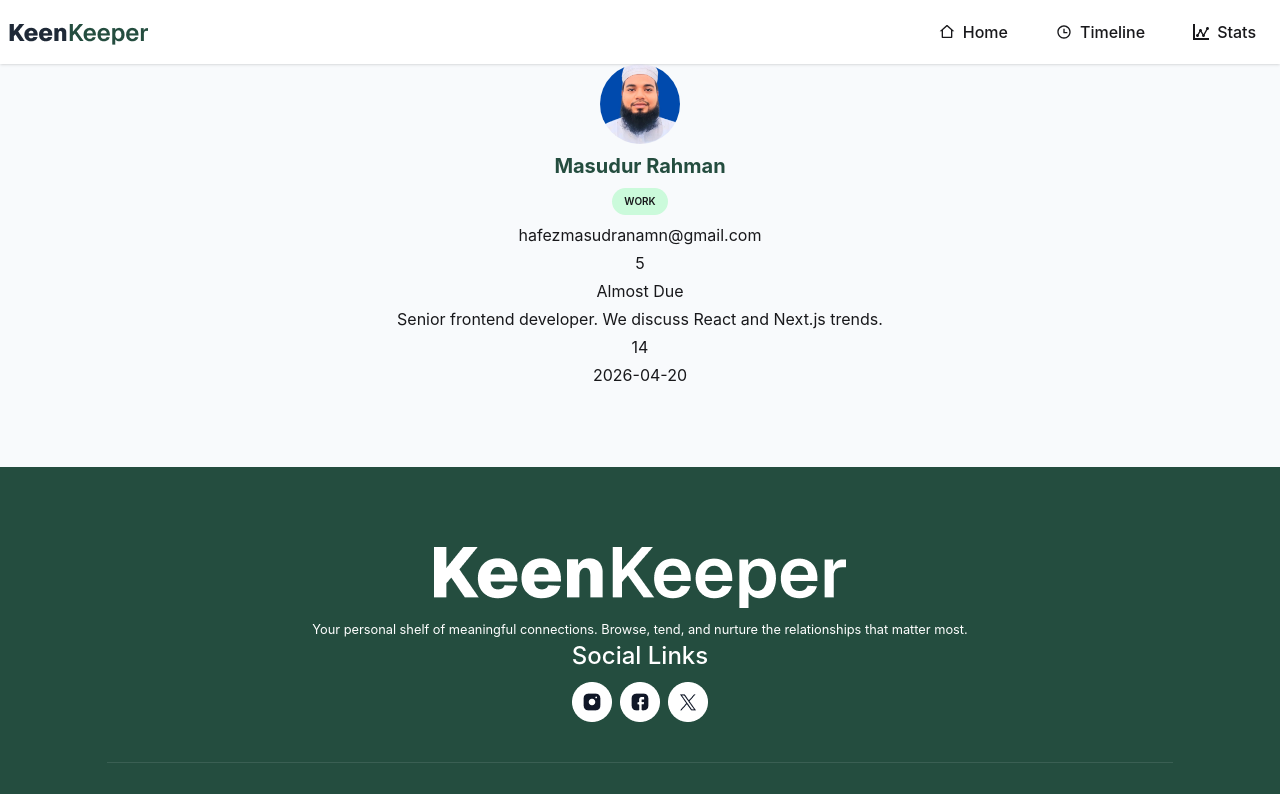
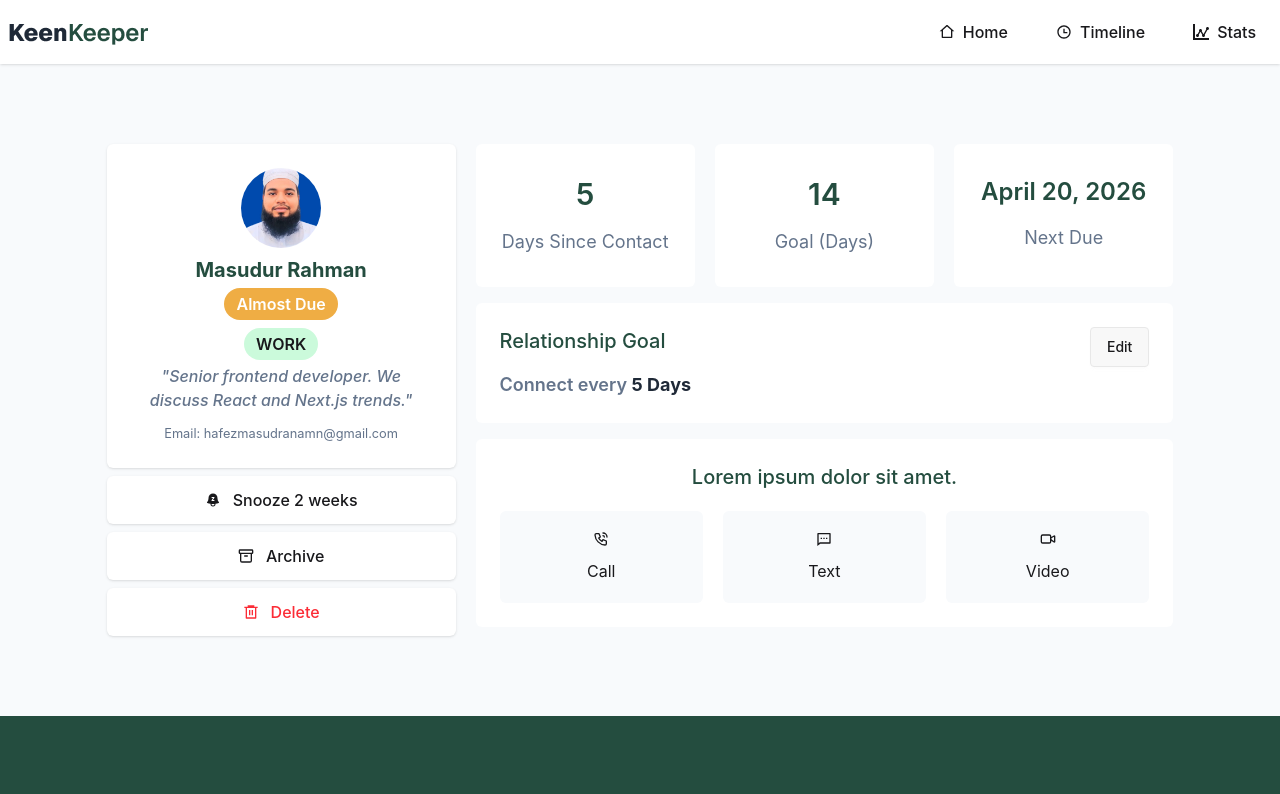
Before and after one commit to MRrana26/assignment-7, a React (Vite) app: page /friend/1 in a window 1280 px wide. Shown: the top 794 px of the page. Built offline with nearby package versions, Linux system fonts and the light colour scheme.

Commit message:
friend Details data display updated

```diff
--- a/src/components/shared/Navbar.jsx
+++ b/src/components/shared/Navbar.jsx
@@ -23,7 +23,7 @@ const Navbar = () => {
                         ><RiHome2Line /> Home </NavLink>
 
                         <NavLink
-                            to={'/timeline'}
+                            to={'/timeLinePage'}
                             className={({ isActive }) => `flex items-center gap-2 px-4 py-2 rounded-md font-medium transition-all ${isActive ? 'bg-[#244D3F] text-white' : ''}`}
                         ><RiTimeLine /> Timeline </NavLink>
 
--- /dev/null
+++ b/src/components/timeLinePage/TimeLinePage.jsx
@@ -0,0 +1,11 @@
+import React from 'react';
+
+const TimeLinePage = () => {
+    return (
+        <div>
+            Time Line Page here
+        </div>
+    );
+};
+
+export default TimeLinePage;
--- a/src/pages/friendDetails/FriendDetail.jsx
+++ b/src/pages/friendDetails/FriendDetail.jsx
@@ -1,4 +1,8 @@
 import React, { useEffect, useState } from 'react';
+import { HiBellSnooze } from 'react-icons/hi2';
+import { LuArchive, LuVideo } from 'react-icons/lu';
+import { RiDeleteBin6Line, RiMessage2Line } from 'react-icons/ri';
+import { TbPhoneCall } from 'react-icons/tb';
 import { useParams } from 'react-router';
 import { HashLoader } from 'react-spinners';
 
@@ -23,31 +27,106 @@ const FriendDetail = () => {
 
     return (
         <>
-            {loading ? <div className='flex justify-center items-center min-h-[200px]'><HashLoader color='#244D3F' /></div> :
+            {loading ? <div className='flex justify-center items-center min-h-50'><HashLoader color='#244D3F' /></div> :
                 expectFriend && (
-                    <div>
-                        <div>
+                    <div className='w-10/12 mx-auto my-20'>
+
+                        <div className='flex gap-5 rounded-md'>
+
+                            <div className='flex-1'>
+                                <div className='bg-white shadow-sm rounded-md p-6 space-y-2 text-center'>
                                     <div className='flex justify-center items-center'>
                                         <img src={expectFriend.picture} alt="my friends image" className="w-20 h-20 object-cover object-center rounded-full" />
                                     </div>
-                            <h1 className='text-xl font-bold mt-2 text-[#244D3F] text-center'>{expectFriend.name}</h1>
-                            <div className='flex justify-center my-2'>
+                                    <h1 className=' text-xl font-bold mt-2 text-[#244D3F] text-center'>{expectFriend.name}</h1>
+
+                                    <div className='space-y-4'>
+                                        <div className='text-center'><span className={`font-semibold px-3 py-1.5 rounded-full  ${expectFriend.status === 'Almost Due' ? 'bg-[#EFAD44] text-white' :
+                                            expectFriend.status === 'Overdue' ? 'bg-[#EF4444] text-white' :
+                                                expectFriend.status === 'On Track' ? 'bg-[#244D3F] text-white' : ''
+                                            }`}>
+                                            {expectFriend.status}
+                                        </span></div>
+                                        <div className='text-center'>
                                             {
                                                 expectFriend.tags.map((tag, index) => (
-                                        <span key={index} className='uppercase font-semibold bg-[#CBFADB] px-3 py-1.5 rounded-full mx-1 text-[10px]'>
+                                                    <span key={index} className='uppercase font-semibold bg-[#CBFADB] px-3 py-1.5 rounded-full mx-1'>
                                                         {tag}
                                                     </span>
                                                 ))
                                             }
                                         </div>
+                                    </div>
 
-                            <div className='text-center space-y-1'>
-                                <p>{expectFriend.email}</p>
-                                <p>{expectFriend.days_since_contact}</p>
-                                <p>{expectFriend.status}</p>
-                                <p>{expectFriend.bio}</p>
-                                <p>{expectFriend.goal}</p>
-                                <p>{expectFriend.next_due_date}</p>
+                                    <p className='font-medium italic text-[#64748B]'>"{expectFriend.bio}"</p>
+                                    <p className='text-[#64748B]'><small>Email: {expectFriend.email}</small></p>
+                                </div>
+
+                                <div className='space-y-2 mt-2'>
+                                    <div className='cursor-pointer active:scale-95 transition-all shadow-sm rounded-md font-medium py-3 text-center bg-white'><p className='flex justify-center items-center gap-3'><HiBellSnooze /> Snooze 2 weeks</p></div>
+                                    <div className='cursor-pointer active:scale-95 transition-all shadow-sm font-medium rounded-md py-3 text-center  bg-white'><p className='flex justify-center items-center gap-3'><LuArchive /> Archive</p></div>
+                                    <div className='cursor-pointer active:scale-95 transition-all shadow-sm font-medium rounded-md py-3 text-center bg-white text-red-500'><p className='flex justify-center items-center gap-3'><RiDeleteBin6Line /> Delete
+                                    </p></div>
+                                </div>
+
+                            </div>
+
+
+
+                            <div className='text-center space-y-1 flex-2 rounded-md'>
+                                <div className='grid grid-cols-3 gap-5'>
+                                    <div className='py-8 px-3.5 bg-white rounded-md space-y-4'>
+                                        <h1 className='text-[#244D3F] font-semibold text-3xl'>{expectFriend.days_since_contact}</h1>
+                                        <p className='text-[18px] text-[#64748B]'>Days Since Contact</p>
+                                    </div>
+
+                                    <div className='py-8 px-3.5 bg-white rounded-md space-y-4'>
+                                        <h1 className='text-[#244D3F] font-semibold text-3xl'>{expectFriend.goal}</h1>
+                                        <p className='text-[18px] text-[#64748B]'>Goal (Days)</p>
+                                    </div>
+
+                                    <div className='py-8 px-3.5 bg-white rounded-md space-y-4'>
+                                        <h1 className='text-[#244D3F] font-semibold text-2xl'>
+                                            {new Date(expectFriend.next_due_date).toLocaleDateString('en-US', {
+                                                month: 'long',
+                                                day: 'numeric',
+                                                year: 'numeric'
+                                            })}
+                                        </h1>
+                                        <p className='text-[18px] text-[#64748B]'>Next Due</p>
+                                    </div>
+
+                                </div>
+
+                                <div className='flex justify-between bg-white p-6 mt-4 rounded-md'>
+                                    <div className='space-y-4'>
+                                        <h1 className='text-xl font-medium text-[#244D3F] text-start'>Relationship Goal</h1>
+                                        <h1 className='text-lg font-semibold text-[#64748B]'>Connect every <span className='text-[#1F2937] text-lg font-bold'>{expectFriend.days_since_contact} Days</span></h1>
+                                    </div>
+                                    <div>
+                                        <button className='btn text-sm font-medium'>Edit</button>
+                                    </div>
+                                </div>
+
+                                <div className='bg-white p-6 mt-4 rounded-md'>
+                                    <h1 className='text-xl font-medium text-[#244D3F]'>Lorem ipsum dolor sit amet.</h1>
+                                    <div className='grid grid-cols-3 gap-5 mt-5'>
+                                        <div className='p-5 bg-[#F8FAFC] rounded-md cursor-pointer flex flex-col items-center justify-center text-center space-y-3 transition-all active:scale-95'>
+                                            <TbPhoneCall />
+                                            <h1>Call</h1>
+                                        </div>
+
+                                        <div className='p-5 bg-[#F8FAFC] rounded-md cursor-pointer flex flex-col items-center justify-center text-center space-y-3 transition-all active:scale-95'>
+                                            <RiMessage2Line />
+                                            <h1>Text</h1>
+                                        </div>
+
+                                        <div className='p-5 bg-[#F8FAFC] rounded-md cursor-pointer flex flex-col items-center justify-center text-center space-y-3 active:scale-95 transition-all'>
+                                            <LuVideo />
+                                            <h1>Video</h1>
+                                        </div>
+                                    </div>
+                                </div>
                             </div>
                         </div>
                     </div>
```
Also changed, not shown: src/main.jsx (+6 -6 lines). Lines whose indentation alone changed are shown as unchanged.
